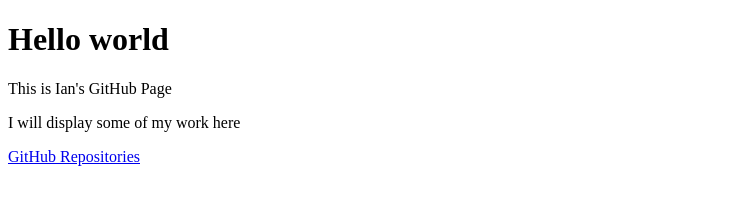
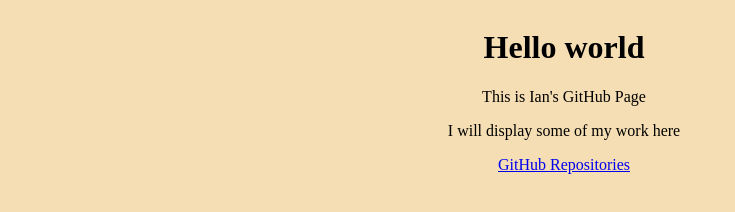
Before and after one commit to Ian-Uel/ianuel, a plain HTML site: page index.html in a window 1280 px wide. Shown: the whole page, without its empty margins (0-735 px from the left). Drawn offline with Linux system fonts and the light colour scheme.

Commit message:
Update index.html

```diff
--- a/index.html
+++ b/index.html
@@ -1,7 +1,7 @@
 <!DOCTYPE html>
 <html lang="en">
 <head>
-    <link rel="stylesheet" href="ianuelhome.css">
+    <link rel="stylesheet" href="index.css">
 </head>
 <body>
     <h1>Hello world</h1>
```
